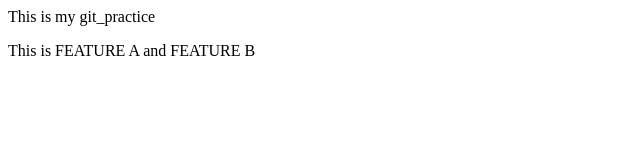
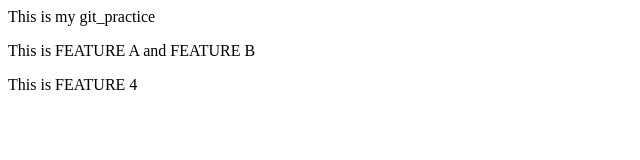
Before and after one commit to ArshadAhmed7/git_practice, a plain HTML site: page index.html in a window 1280 px wide. Shown: the whole page, without its empty margins (0-640 px from the left). Drawn offline with Linux system fonts and the light colour scheme.

Commit message:
Added feature4

```diff
--- a/index.html
+++ b/index.html
@@ -1,2 +1,3 @@
 <p> This is my git_practice</p>
 <p>This is FEATURE A and FEATURE B</p>
+<p>This is FEATURE 4</p>
```
